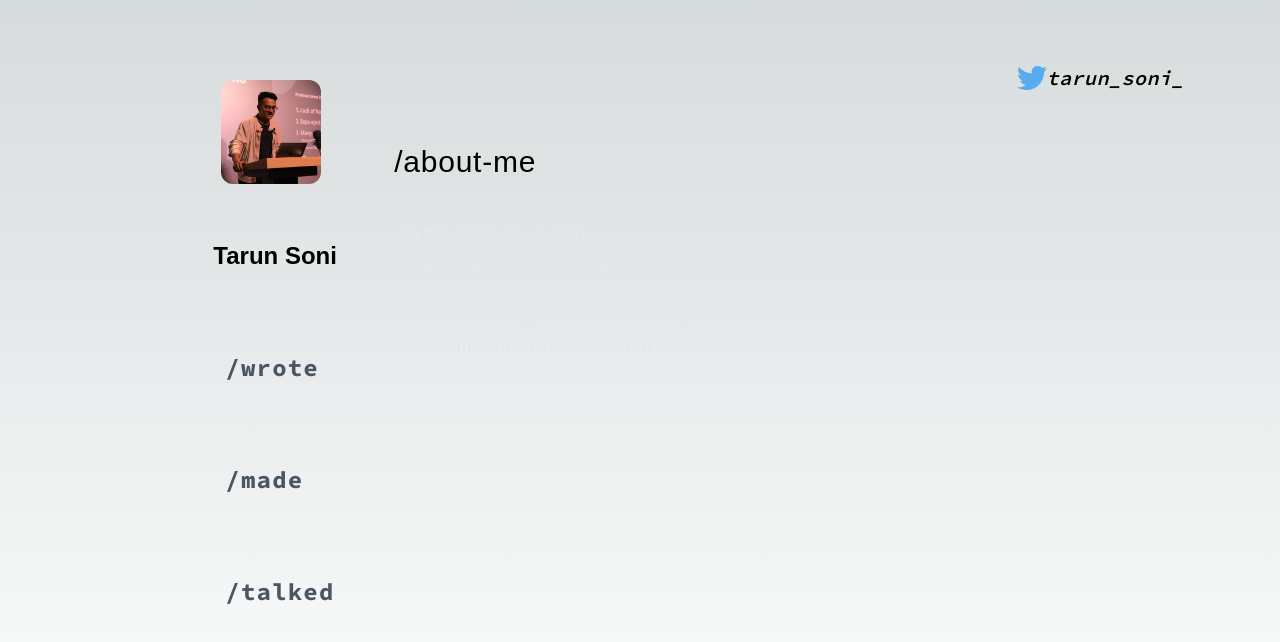
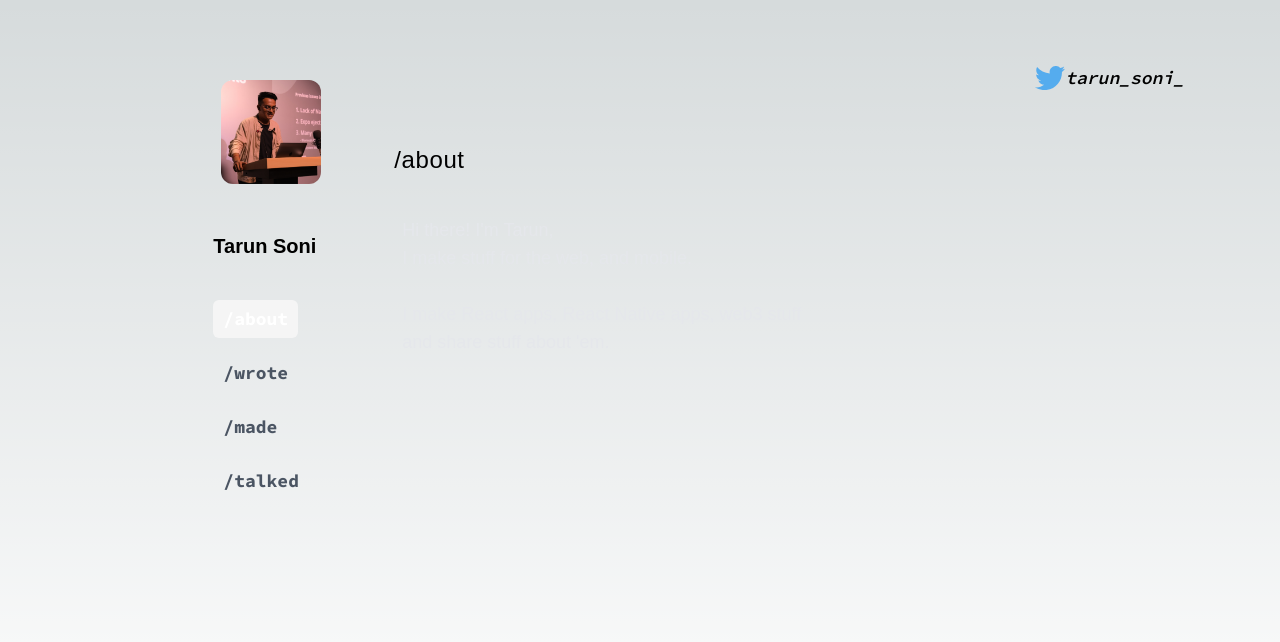
Before and after one commit to tarun-soni/tarun-new-portfolio, a Next.js app: page / in a window 1280 px wide. Shown: the top 642 px of the page. Built offline with nearby package versions, Linux system fonts and the light colour scheme; a web font is replaced by a local one.

Commit message:
dynamic pic and moving navbox

```diff
--- a/package.json
+++ b/package.json
@@ -13,8 +13,8 @@
     "@types/node": "18.11.18",
     "@types/react": "18.0.26",
     "@types/react-dom": "18.0.10",
-     "daisyui": "^2.49.0",
-     "@vercel/analytics": "^0.1.8",
+    "clsx": "^1.2.1",
+    "@vercel/analytics": "^0.1.8",
     "eslint": "8.31.0",
     "eslint-config-next": "13.1.2",
     "framer-motion": "^8.5.2",
--- /dev/null
+++ b/src/components/Websidbar/index.tsx
@@ -0,0 +1,104 @@
+import { MidComponentTitles } from '@/types'
+import { fonts } from '@/utils/fonts'
+import leftSideBarData from '@/utils/leftSidebarData'
+import clsx from 'clsx'
+import { motion } from 'framer-motion'
+import Image from 'next/image'
+import { FC } from 'react'
+import profilePic from '/public/images/profilePic-cropped.png'
+import useViewport from '@/hooks/useViewPort'
+
+type WebSidebarProps = {
+  selectedRoute: MidComponentTitles
+  setSelectedRoute: React.Dispatch<React.SetStateAction<MidComponentTitles>>
+}
+
+const WebSidebar: FC<WebSidebarProps> = ({
+  selectedRoute,
+  setSelectedRoute,
+}) => {
+  const viewPort = useViewport()
+
+  const getDynamicProfilePicWidth = (): number => {
+    switch (viewPort) {
+      case 'xs':
+      case 'sm':
+        return 70
+      case 'md':
+        return 80
+      case 'lg':
+        return 100
+      default:
+        return 80
+    }
+  }
+
+  return (
+    <div className="flex flex-col w-1/5 h-screen">
+      <div className="flex flex-col justify-center ">
+        <motion.button
+          onClick={() => setSelectedRoute('/about')}
+          className="w-28"
+          whileHover={{
+            scale: 1.07,
+          }}
+          whileTap={{
+            scale: 0.95,
+          }}
+          transition={{
+            duration: 0.1,
+          }}>
+          <Image
+            src={profilePic}
+            alt="profile-photo"
+            width={getDynamicProfilePicWidth()}
+            height={getDynamicProfilePicWidth()}
+            className="rounded-xl ml-2 my-4"
+          />
+        </motion.button>
+
+        <h1 className={`text-xl font-semibold mt-8  ${fonts.lexend}`}>
+          Tarun Soni
+        </h1>
+      </div>
+
+      <div className="flex flex-col w-10/12 h-1/2 ">
+        <ul className="flex flex-col w-full h-full mt-8">
+          {leftSideBarData.map(link => (
+            <div className="my-2" key={link.path}>
+              <button
+                onClick={() => setSelectedRoute(link.title)}
+                className={clsx(
+                  `transition-all hover:text-neutral-800 dark:hover:text-neutral-200 flex
+               text-lg  text-gray-600
+               ${selectedRoute === link.title && 'text-white'}
+               ${fonts.sourceCodePro}
+                `,
+                  {
+                    'font-bold': true,
+                  },
+                )}>
+                <span className="relative py-[5px] px-[10px]">
+                  {link.title}
+
+                  {link.path === selectedRoute ? (
+                    <motion.div
+                      className="absolute inset-0 bg-neutral-100 dark:bg-neutral-800 rounded-md z-[-1]"
+                      layoutId="sidebar"
+                      transition={{
+                        type: 'spring',
+                        stiffness: 350,
+                        damping: 30,
+                      }}></motion.div>
+                  ) : null}
+                </span>
+              </button>
+            </div>
+          ))}
+        </ul>
+      </div>
+    </div>
+  )
+}
+
+export default WebSidebar
--- a/src/components/sections/HomeSection/index.tsx
+++ b/src/components/sections/HomeSection/index.tsx
@@ -18,7 +18,7 @@ function HomeSection() {
           duration: 0.3,
         }}
         className={`text-lg  font-medium mb-6 sm:mb-10 w-full text-gray-200 tracking-normal ${fonts.lexend} px-2`}>
-        {`Hi there! I'm Tarun Soni,`}
+        {`Hi there! I'm Tarun,`}
         <br />
         {`I make stuff for the web, and mobile.`}
         <br />
@@ -26,7 +26,7 @@ function HomeSection() {
         <Balancer>
           {`I make React apps, React Native apps, web3 stuff`}
           <br />
-          {`and sometimes write about 'em.`}
+          {`and share stuff about 'em.`}
         </Balancer>
       </motion.h4>
     </div>
--- /dev/null
+++ b/src/hooks/useViewPort.ts
@@ -0,0 +1,28 @@
+import { ViewPort } from '@/types'
+import { useState, useEffect } from 'react'
+
+const useViewport = (): ViewPort => {
+  const [viewPort, setViewPort] = useState<ViewPort>('lg')
+
+  const updateViewPort = () => {
+    if (window.innerWidth < 640) {
+      setViewPort('xs')
+    } else if (window.innerWidth < 768) {
+      setViewPort('sm')
+    } else if (window.innerWidth < 1024) {
+      setViewPort('md')
+    } else {
+      setViewPort('lg')
+    }
+  }
+
+  useEffect(() => {
+    window.addEventListener('resize', updateViewPort)
+    updateViewPort()
+    return () => window.removeEventListener('resize', updateViewPort)
+  }, [])
+
+  return viewPort
+}
+
+export default useViewport
--- a/src/pages/home/index.tsx
+++ b/src/pages/home/index.tsx
@@ -1,7 +1,5 @@
 import Image from 'next/image'
 import Container from '../../components/Container'
-import profilePic from '/public/images/profilePic-cropped.png'
-import leftSideBarData from '@/utils/leftSidebarData'
 import { fonts } from '@/utils/fonts'
 import { FC, useState } from 'react'
 import HomeSection from '@/components/sections/HomeSection'
@@ -12,14 +10,25 @@ import TalkedSection from '@/components/sections/TalkedSection'
 import twitter from '/public/images/twitter.svg'
 import { MidComponentTitles } from '@/types'
 
+import getFontClasses from '@/utils/getFontClasses'
+import useViewport from '@/hooks/useViewPort'
+import WebSidebar from '@/components/Websidbar'
+
 const Home = () => {
   // set type of selectedRoute title of LeftSideBarData
   const [selectedRoute, setSelectedRoute] =
-    useState<MidComponentTitles>('/about-me')
+    useState<MidComponentTitles>('/about')
+
+  // get the current view port
+
+  const viewPort = useViewport()
+  console.log('viewPort --', viewPort)
+  const fontClasses = getFontClasses(viewPort)
+
+  console.log('fontClasses --', fontClasses)
   return (
     <div className="w-screen h-screen overflow-y-scroll">
       <Container extendedClasses="w-8/12  mx-auto my-16  flex">
-        {/* // TODO - replace the webside bar with hamburger on small devices */}
         <WebSidebar
           selectedRoute={selectedRoute}
           setSelectedRoute={setSelectedRoute}
@@ -33,9 +42,9 @@ const Home = () => {
               window.open('https://twitter.com/tarun_soni_', '_blank')
             }>
             <h1
-              className={`text-xl font-semibold
+              className={`${fontClasses} font-semibold
             italic
-            ${fonts.sourceCodePro} text-md tracking-wide`}>
+            ${fonts.sourceCodePro} text-lg tracking-normal`}>
               tarun_soni_
             </h1>
           </button>
@@ -56,7 +65,10 @@ const Home = () => {
                 duration: 0.3,
               }}
               className={`
-                ${fonts.lexend} text-3xl tracking-wide`}>
+                ${fonts.lexend}
+                ${fontClasses}
+                 tracking-wide
+                `}>
               {selectedRoute}
             </motion.h1>
 
@@ -72,71 +84,13 @@ const Home = () => {
 
 export default Home
 
-type WebSidebarProps = {
-  selectedRoute: MidComponentTitles
-  setSelectedRoute: React.Dispatch<React.SetStateAction<MidComponentTitles>>
-}
-
-const WebSidebar: FC<WebSidebarProps> = ({
-  selectedRoute,
-  setSelectedRoute,
-}) => (
-  <div className="flex flex-col w-1/5 h-screen">
-    <div className="flex flex-col justify-center ">
-      <motion.button
-        onClick={() => setSelectedRoute('/about-me')}
-        className="w-28 h-w-28 "
-        whileHover={{
-          scale: 1.07,
-        }}
-        whileTap={{
-          scale: 0.95,
-        }}
-        transition={{
-          duration: 0.1,
-        }}>
-        <Image
-          src={profilePic}
-          alt="profile-photo"
-          width={100}
-          height={100}
-          className="rounded-xl ml-2 my-4"
-        />
-      </motion.button>
-
-      <h1 className={`text-2xl font-semibold mt-10 ${fonts.lexend}`}>
-        Tarun Soni
-      </h1>
-    </div>
-
-    <div className="flex flex-col items-center justify-center w-10/12 h-1/2 ">
-      <ul className="flex flex-col w-full h-full mt-10">
-        {leftSideBarData.map(link => (
-          <div className="space-y-2 my-8" key={link.path}>
-            <button
-              onClick={() => setSelectedRoute(link.title)}
-              className={`
-              ${fonts.sourceCodePro}
-              text-2xl font-bold text-gray-600  hover:bg-gray-400 hover:bg-opacity-20 rounded-md p-3 py-2
-              tracking-wider
-              ${selectedRoute === link.title && 'text-white '}
-                    `}>
-              {link.title}
-            </button>
-          </div>
-        ))}
-      </ul>
-    </div>
-  </div>
-)
-
 type MainSectionProps = {
   selectedRoute: MidComponentTitles
 }
 
 const MainSection: FC<MainSectionProps> = ({ selectedRoute }) => {
   switch (selectedRoute) {
-    case '/about-me':
+    case '/about':
       return <HomeSection />
     case '/wrote':
       return <WroteSection />
--- a/src/types/index.ts
+++ b/src/types/index.ts
@@ -15,4 +15,6 @@ export interface CardProps<T> {
   data: T
 }
 
-export type MidComponentTitles = LeftSideBarData['title'] | '/about-me'
+export type MidComponentTitles = LeftSideBarData['title'] | '/about'
+
+export type ViewPort = 'xs' | 'sm' | 'md' | 'lg'
--- /dev/null
+++ b/src/utils/getFontClasses.ts
@@ -0,0 +1,16 @@
+const getFontClasses = (viewPort: string) => {
+  switch (viewPort) {
+    case 'lg':
+      return 'text-2xl'
+    case 'md':
+      return 'text-xl'
+    case 'sm':
+      return 'text-lg'
+    case 'xs':
+      return 'text-base'
+    default:
+      return 'text-2xl'
+  }
+}
+
+export default getFontClasses
--- a/src/utils/leftSidebarData.ts
+++ b/src/utils/leftSidebarData.ts
@@ -1,10 +1,14 @@
 export interface LeftSideBarData {
-  title: '/wrote' | '/made' | '/talked'
+  title: '/wrote' | '/made' | '/talked' | '/about'
   path: string
   // icon: JSX.Element;
 }
 
 const leftSideBarData: LeftSideBarData[] = [
+  {
+    title: '/about',
+    path: '/about',
+  },
   {
     title: '/wrote',
     path: '/wrote',
--- a/tailwind.config.js
+++ b/tailwind.config.js
@@ -14,5 +14,5 @@ module.exports = {
       },
     },
   },
-  plugins: [require('daisyui')],
+  plugins: [],
 }
```
Also changed, not shown: src/components/CommonCard/index.tsx (+11 -20 lines).
